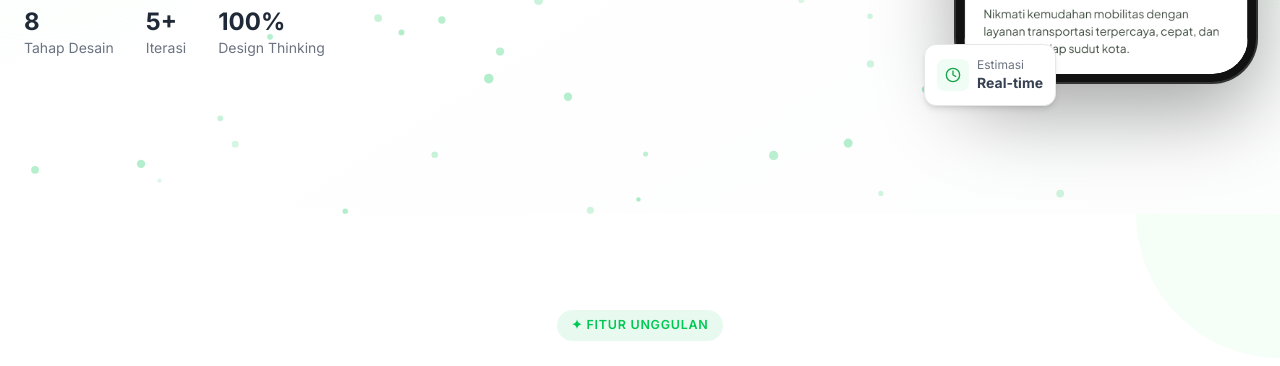
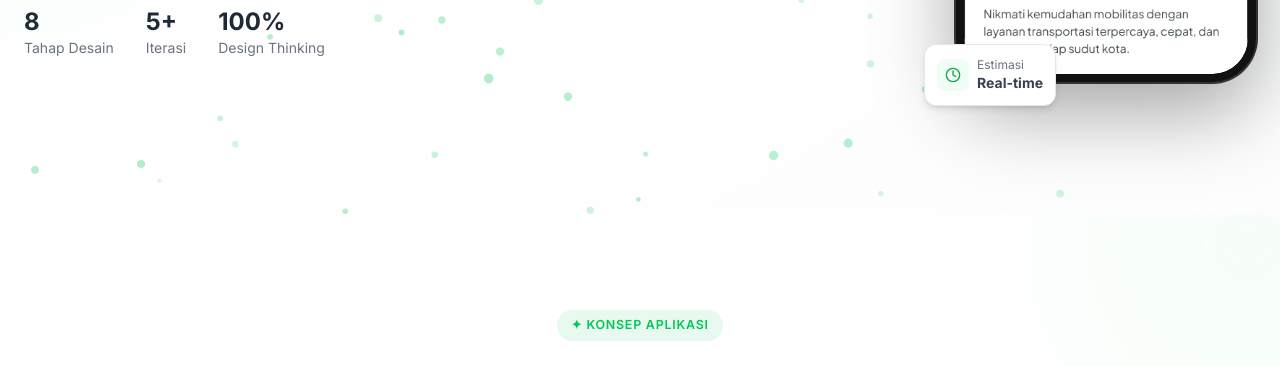
Before and after one commit to cpzz18/Teman-Jalan, a React (Vite) app: page / in a window 1280 px wide. Shown: the part 586-952 px from the top of the page. Built offline with nearby package versions, Linux system fonts and the light colour scheme.

Commit message:
feat: add AboutApp section to homepage

```diff
--- a/src/App.jsx
+++ b/src/App.jsx
@@ -4,10 +4,11 @@ import { useGSAP } from '@gsap/react'
 
 import Header from './components/Header'
 import HeroSection from './components/HeroSection'
-import FeaturesSection from './components/FeaturesSection'
+import AboutSection from './components/AboutSection'
 import ProcessSection from './components/ProcessSection'
 import ParticlesBackground from './components/ParticlesBackground'
 import Footer from './components/Footer'
+import AboutAppSection from './components/AboutSection'
 
 gsap.registerPlugin(ScrollTrigger, useGSAP)
 
@@ -18,7 +19,7 @@ export default function App() {
       <Header />
       <main>
         <HeroSection />
-        <FeaturesSection />
+        <AboutAppSection />
         <ProcessSection />
       </main>
       <Footer />
```
